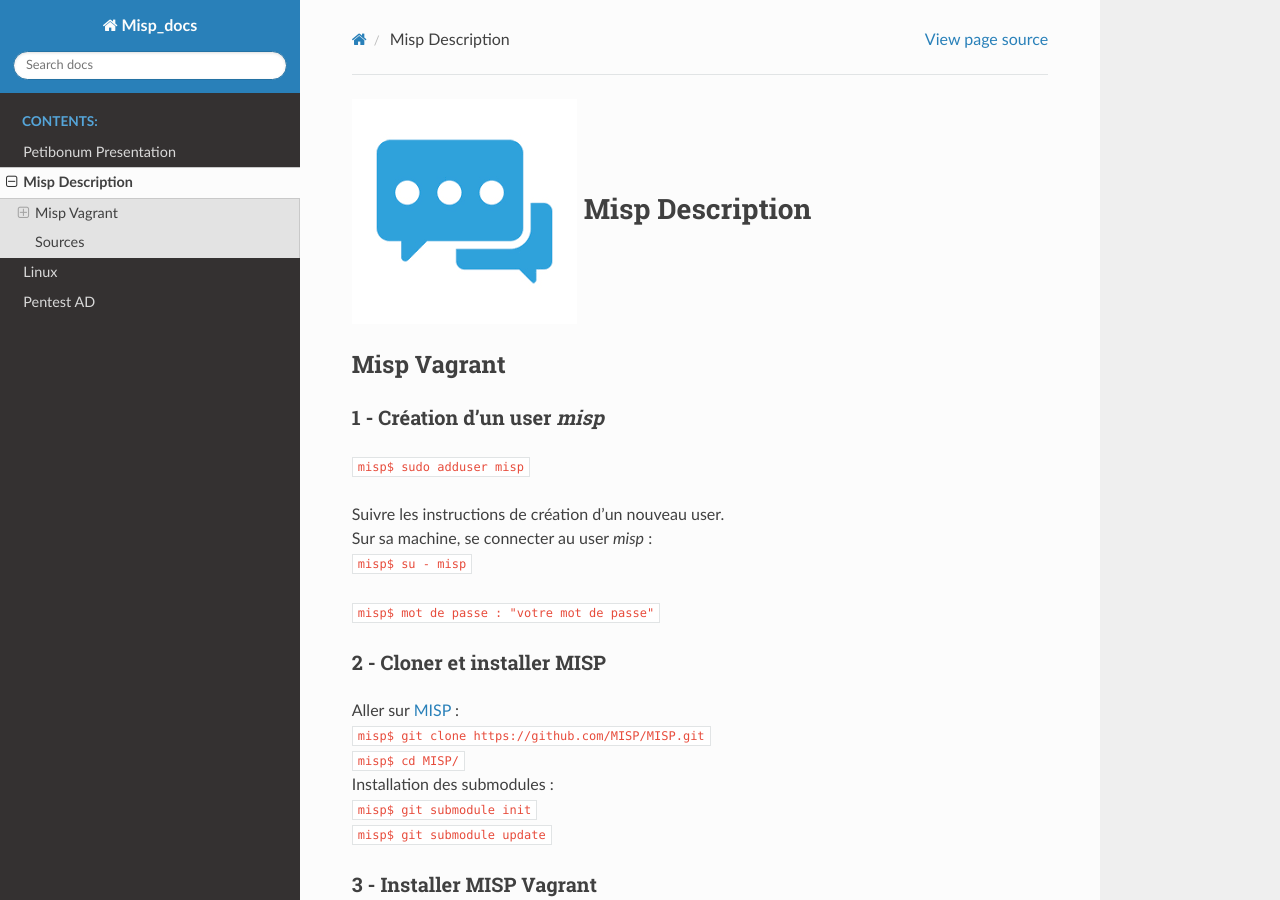
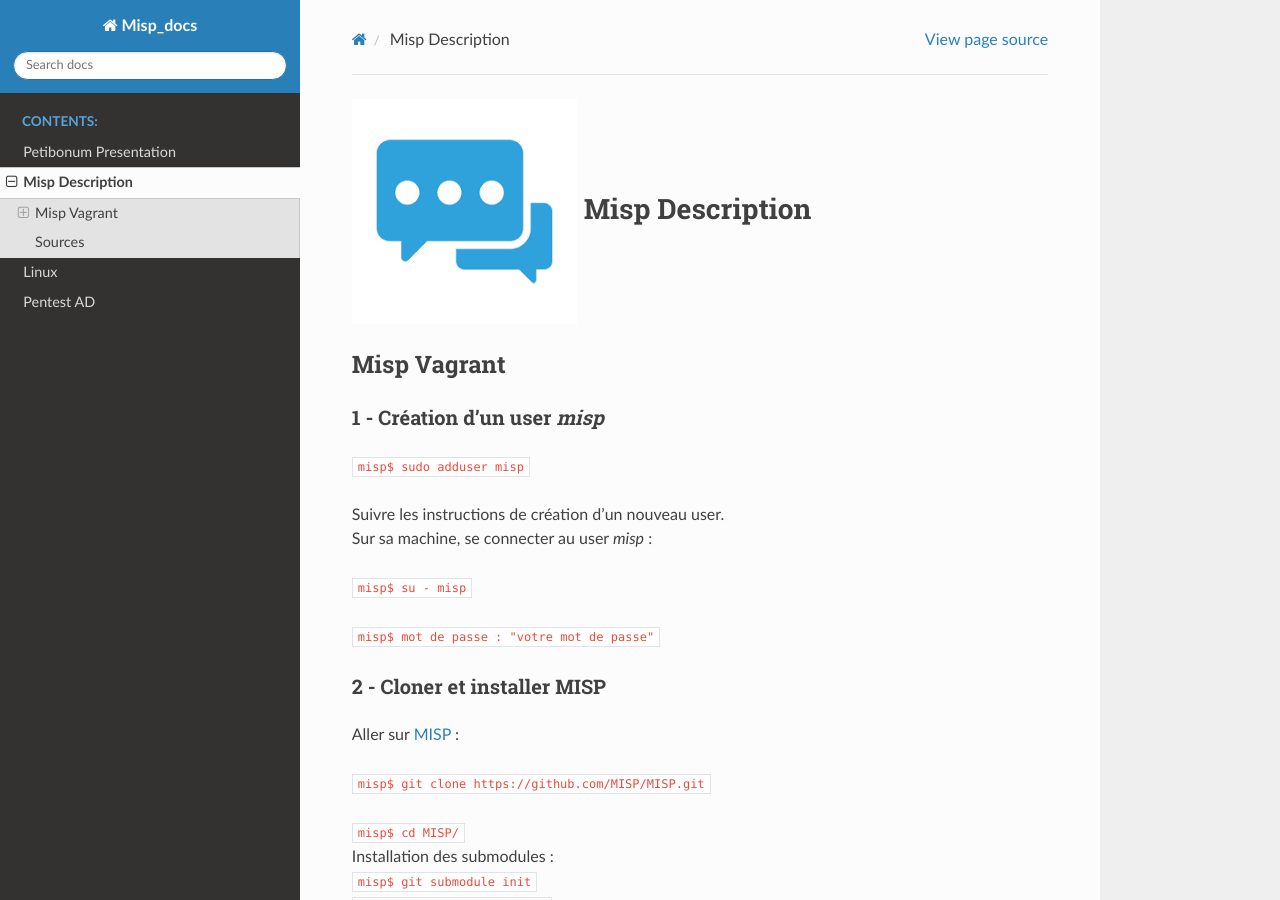
Before and after one commit to Iole-Bri/misp_docs_2, a Sphinx documentation site: the page built from docs/source/src/misp.md, in a window 1280 px wide and 900 px high. Built offline with Sphinx 7.4.7 and the Read the Docs theme 2.0.0, drawn with Linux system fonts in a browser that asks for light colours.

Commit message:
modif misp.md

````diff
--- a/docs/source/src/misp.md
+++ b/docs/source/src/misp.md
@@ -6,14 +6,14 @@
 
 Suivre les instructions de création d'un nouveau user.
 Sur sa machine, se connecter au user _misp_ :
-```misp$ su - misp```
-<br/>```misp$ mot de passe : "votre mot de passe"```
+<br/> ```misp$ su - misp```
+<br/> ```misp$ mot de passe : "votre mot de passe"```
 
 ### 2 - Cloner et installer MISP
 
 Aller sur [MISP](https://github.com/MISP/MISP) :
-```misp$ git clone https://github.com/MISP/MISP.git```
-```misp$ cd MISP/```
+<br/> ```misp$ git clone https://github.com/MISP/MISP.git```
+<br/> ```misp$ cd MISP/```
 Installation des submodules :
 ```misp$ git submodule init```
 ```misp$ git submodule update```
````
